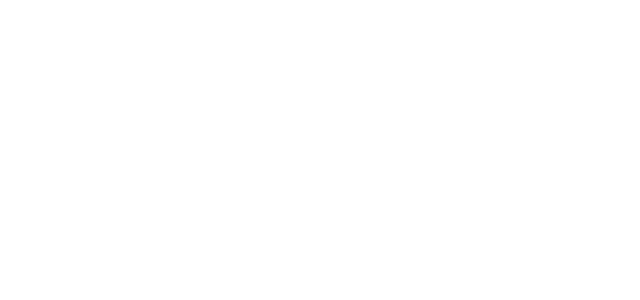
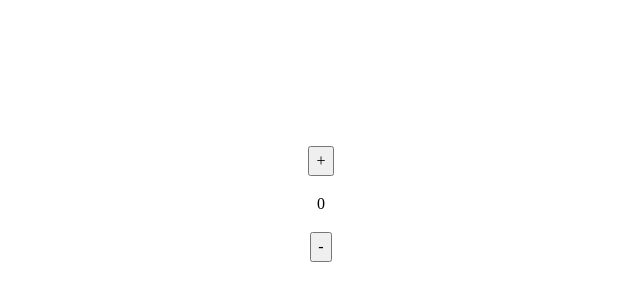
Before and after one commit to ministrov/4-mini-react-zustand, a React (Vite) app: page / in a window 1280 px wide. Shown: the part 196-496 px from the top of the page, without its empty margins (319-959 px from the left). Built offline with nearby package versions, Linux system fonts and the light colour scheme.

Commit message:
feat: initialize store and create counterSlice to increment or decrement counter state

```diff
--- a/src/App.tsx
+++ b/src/App.tsx
@@ -1,9 +1,15 @@
 import './App.css'
+import { useCounterStore } from './model/counterStore'
 
 function App() {
+  const { counter, increment, decrement } = useCounterStore();
 
   return (
-    <div className='wrapper'></div>
+    <div className='wrapper'>
+      <button onClick={increment}>+</button>
+      <span>{counter}</span>
+      <button onClick={decrement}>-</button>
+    </div>
   )
 }
 
--- /dev/null
+++ b/src/model/counterStore.ts
@@ -0,0 +1,24 @@
+import { create, StateCreator } from "zustand";
+
+type CounterState = {
+  counter: number;
+}
+
+type CounterActions = {
+  increment: () => void,
+  decrement: () => void
+}
+
+const counterSlice: StateCreator<CounterState & CounterActions> = (set, get) => ({
+  counter: 0,
+  increment: () => {
+    const { counter } = get();
+    set({ counter: counter + 1 });
+  },
+  decrement: () => {
+    const { counter } = get();
+    set((state) => ({ ...state, counter: counter - 1}));
+  },
+});
+
+export const useCounterStore = create<CounterState & CounterActions>(counterSlice);
```
